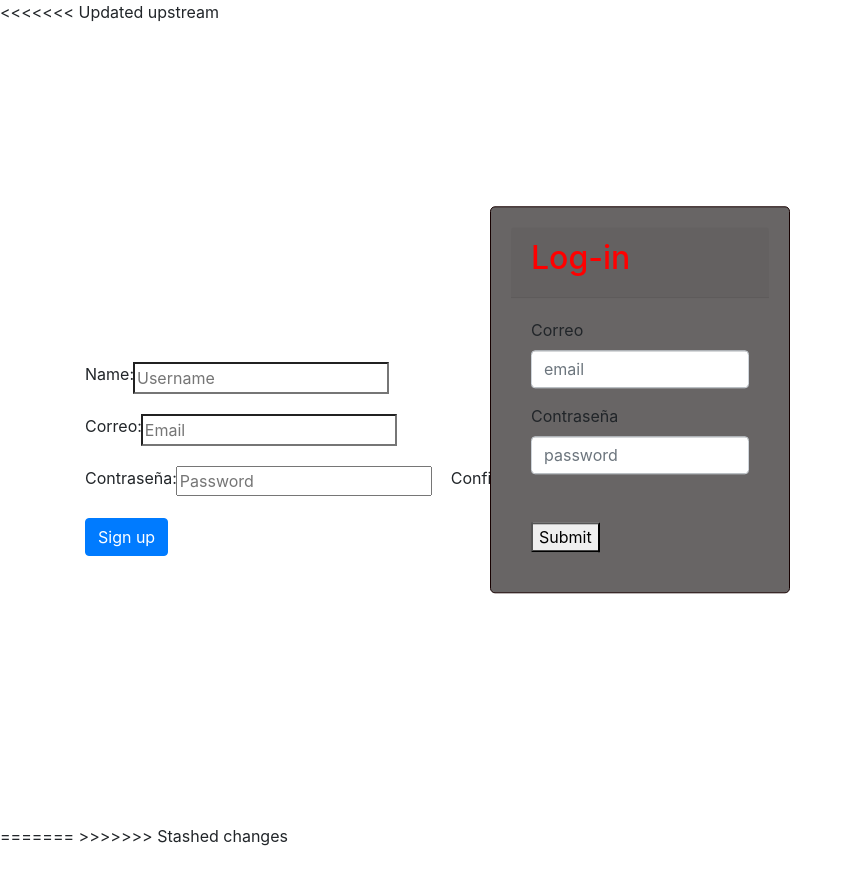
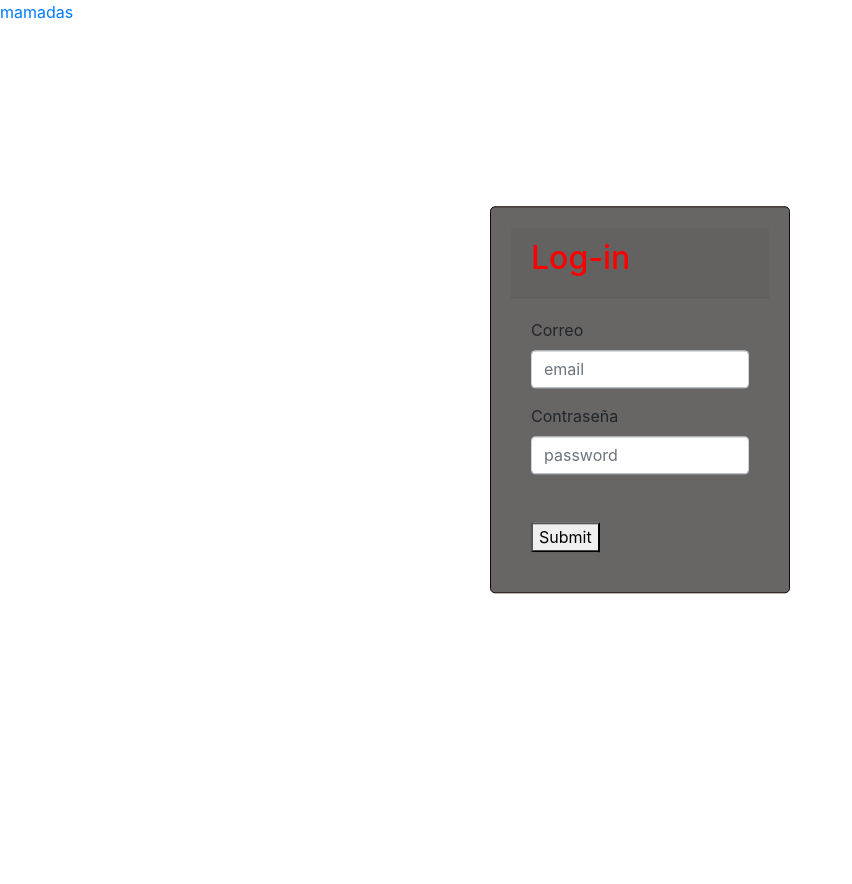
Before and after one commit to nunocorverag/Guadalahacks, an Angular app in the folder cookAIClient/: page /login in a window 1280 px wide. Shown: the top 884 px of the page, without its empty margins (0-852 px from the left). After the commit the page ends 824 px from the top, so only its background shows below. Built offline with nearby package versions, Linux system fonts and the light colour scheme.

Commit message:
user.service iniciated

```diff
--- a/cookAIClient/src/app/app.component.html
+++ b/cookAIClient/src/app/app.component.html
@@ -1,239 +1,2 @@
-<<<<<<< Updated upstream
-<!-- * * * * * * * * * * * * * * * * * * * * * * * * * * * * * * * -->
-<!-- * * * * * * * * * * * The content below * * * * * * * * * * * -->
-<!-- * * * * * * * * * * is only a placeholder * * * * * * * * * * -->
-<!-- * * * * * * * * * * and can be replaced.  * * * * * * * * * * -->
-<!-- * * * * * * * * * * * * * * * * * * * * * * * * * * * * * * * -->
-<!-- * * * * * * * * * Delete the template below * * * * * * * * * -->
-<!-- * * * * * * * to get started with your project! * * * * * * * -->
-<!-- * * * * * * * * * * * * * * * * * * * * * * * * * * * * * * * -->
-
-<style>
-  :host {
-    --bright-blue: oklch(51.01% 0.274 263.83);
-    --electric-violet: oklch(53.18% 0.28 296.97);
-    --french-violet: oklch(47.66% 0.246 305.88);
-    --vivid-pink: oklch(69.02% 0.277 332.77);
-    --hot-red: oklch(61.42% 0.238 15.34);
-    --orange-red: oklch(63.32% 0.24 31.68);
-
-    --gray-900: oklch(19.37% 0.006 300.98);
-    --gray-700: oklch(36.98% 0.014 302.71);
-    --gray-400: oklch(70.9% 0.015 304.04);
-
-    --red-to-pink-to-purple-vertical-gradient: linear-gradient(
-      180deg,
-      var(--orange-red) 0%,
-      var(--vivid-pink) 50%,
-      var(--electric-violet) 100%
-    );
-
-    --red-to-pink-to-purple-horizontal-gradient: linear-gradient(
-      90deg,
-      var(--orange-red) 0%,
-      var(--vivid-pink) 50%,
-      var(--electric-violet) 100%
-    );
-
-    --pill-accent: var(--bright-blue);
-
-    font-family: "Inter", -apple-system, BlinkMacSystemFont, "Segoe UI", Roboto,
-      Helvetica, Arial, sans-serif, "Apple Color Emoji", "Segoe UI Emoji",
-      "Segoe UI Symbol";
-    box-sizing: border-box;
-    -webkit-font-smoothing: antialiased;
-    -moz-osx-font-smoothing: grayscale;
-  }
-
-  h1 {
-    font-size: 3.125rem;
-    color: var(--gray-900);
-    font-weight: 500;
-    line-height: 100%;
-    letter-spacing: -0.125rem;
-    margin: 0;
-    font-family: "Inter Tight", -apple-system, BlinkMacSystemFont, "Segoe UI", Roboto,
-      Helvetica, Arial, sans-serif, "Apple Color Emoji", "Segoe UI Emoji",
-      "Segoe UI Symbol";
-  }
-
-  p {
-    margin: 0;
-    color: var(--gray-700);
-  }
-
-  main {
-    width: 100%;
-    min-height: 100%;
-    display: flex;
-    justify-content: center;
-    align-items: center;
-    padding: 1rem;
-    box-sizing: inherit;
-    position: relative;
-  }
-
-  .angular-logo {
-    max-width: 9.2rem;
-  }
-
-  .content {
-    display: flex;
-    justify-content: space-around;
-    width: 100%;
-    max-width: 700px;
-    margin-bottom: 3rem;
-  }
-
-  .content h1 {
-    margin-top: 1.75rem;
-    align-items: center;
-  }
-
-  .content p {
-    margin-top: 1.5rem;
-  }
-
-  .divider {
-    width: 1px;
-    background: var(--red-to-pink-to-purple-vertical-gradient);
-    margin-inline: 0.5rem;
-  }
-
-  .pill-group {
-    display: flex;
-    flex-direction: column;
-    align-items: start;
-    flex-wrap: wrap;
-    gap: 1.25rem;
-  }
-
-  .pill {
-    display: flex;
-    align-items: center;
-    --pill-accent: var(--bright-blue);
-    background: color-mix(in srgb, var(--pill-accent) 5%, transparent);
-    color: var(--pill-accent);
-    padding-inline: 0.75rem;
-    padding-block: 0.375rem;
-    border-radius: 2.75rem;
-    border: 0;
-    transition: background 0.3s ease;
-    font-family: var(--inter-font);
-    font-size: 0.875rem;
-    font-style: normal;
-    font-weight: 500;
-    line-height: 1.4rem;
-    letter-spacing: -0.00875rem;
-    text-decoration: none;
-  }
-
-  .pill:hover {
-    background: color-mix(in srgb, var(--pill-accent) 15%, transparent);
-  }
-
-  .pill-group .pill:nth-child(6n + 1) {
-    --pill-accent: var(--bright-blue);
-  }
-  .pill-group .pill:nth-child(6n + 2) {
-    --pill-accent: var(--french-violet);
-  }
-  .pill-group .pill:nth-child(6n + 3),
-  .pill-group .pill:nth-child(6n + 4),
-  .pill-group .pill:nth-child(6n + 5) {
-    --pill-accent: var(--hot-red);
-  }
-
-  .pill-group svg {
-    margin-inline-start: 0.25rem;
-  }
-
-  .social-links {
-    display: flex;
-    align-items: center;
-    gap: 0.73rem;
-    margin-top: 1.5rem;
-  }
-
-  .social-links path {
-    transition: fill 0.3s ease;
-    fill: var(--gray-400);
-  }
-
-  .social-links a:hover svg path {
-    fill: var(--gray-900);
-  }
-
-  @media screen and (max-width: 650px) {
-    .content {
-      flex-direction: column;
-      width: max-content;
-    }
-
-    .divider {
-      height: 1px;
-      width: 100%;
-      background: var(--red-to-pink-to-purple-horizontal-gradient);
-      margin-block: 1.5rem;
-    }
-    .login-container {
-      width: 300px;
-      padding: 16px;
-      background-color: white;
-      border-radius: 8px;
-      box-shadow: 0px 0px 10px 0px rgba(0,0,0,0.1);
-  }
-  .login-container h2 {
-      text-align: center;
-  }
-  .login-container input {
-      width: 100%;
-      padding: 10px;
-      margin: 10px 0;
-      border-radius: 4px;
-      border: 1px solid #ddd;
-  }
-  .login-container button {
-      width: 100%;
-      padding: 10px;
-      border: none;
-      border-radius: 4px;
-      color: white;
-      background-color: #5C6BC0;
-  }
-}
-</style>
-
-<main class="main center-content">
-  <div class="container ">
-      <div class=" div-separator ">
-        <h1>Sign up</h1>
-      </div>
-      <form #Reguisterform="ngForm" id="Newuser" (ngSubmit)="reguister()">
-        <div class="input-group div-separator text-center">
-          <label for="name">Name:</label>
-          <input type="text" name="name" placeholder="Username" ngModel>
-        </div>
-        <div class="input-group div-separator text-center">
-          <label for="email">Correo:</label>
-          <input type="email"  name="email" placeholder="Email" ngModel>
-        </div>
-        <div class="input-group div-separator text-center">
-          <label for="password">Contraseña:</label>
-          <div class=" side-margin">
-            <input type="password" placeholder="Password" name="password" ngModel>
-          </div>
-          <label for="confirm">Confirmar:</label>
-          <div class="side-margin">
-            <input type="password" name="confirm" placeholder="Confirm Password" ngModel>
-          </div>
-        </div>
-        <div class="input-group div-separator text-center">
-          <button type="submit" class="btn btn-primary">Sign up</button>
-        </div>
-      </form>
-    </div>
-</main>
-=======
->>>>>>> Stashed changes
-<router-outlet />
+<a [routerLink]="['/login']">mamadas</a>
+<router-outlet/>
--- a/cookAIClient/src/app/views/login/login.component.html
+++ b/cookAIClient/src/app/views/login/login.component.html
@@ -22,13 +22,11 @@
                             [ngClass]="{'was-validated': loginForm.submitted}"
                             novalidate>
                             <div class="form-group">
-                                <form #emailForm="ngForm">
                                 <label for="email">Correo</label>
                                 <input class="form-control" type="email"
                                     id="email" name="email" placeholder="email"
                                     ngModel>
                                 <div class="invalid-feedback">El correo es requerido</div>
-                                </form>
                             </div>
                             <div class="form-group">
                                 <label for="password">Contraseña</label>
@@ -40,7 +38,7 @@
                             <br>
                             <div class="d-grip gap-2 mt-2">
                                 <button type="submit"
-                                    class="btn-btn-primary" [disabled]="emailForm.invalid">Submit</button>
+                                    class="btn-btn-primary">Submit</button>
                             </div>
                         </form>
                     </div>
```
